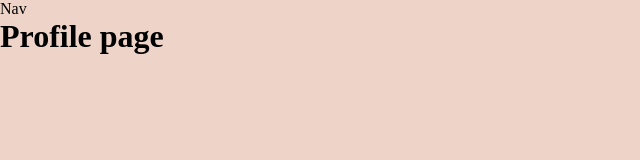
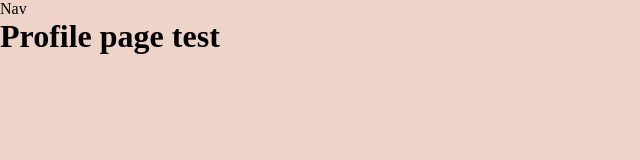
Before and after one commit to AgnesAhlman/what-to-eat, a Next.js app: page /profile in a window 1280 px wide. Shown: the top 160 px of the page, without its empty margins (0-640 px from the left). Built offline with nearby package versions, Linux system fonts and the light colour scheme.

Commit message:
testing connection

```diff
--- a/src/app/profile/page.tsx
+++ b/src/app/profile/page.tsx
@@ -1,3 +1,3 @@
 export default function Profile() {
-  return <h1>Profile page</h1>;
+  return <h1>Profile page test</h1>;
 }
```
